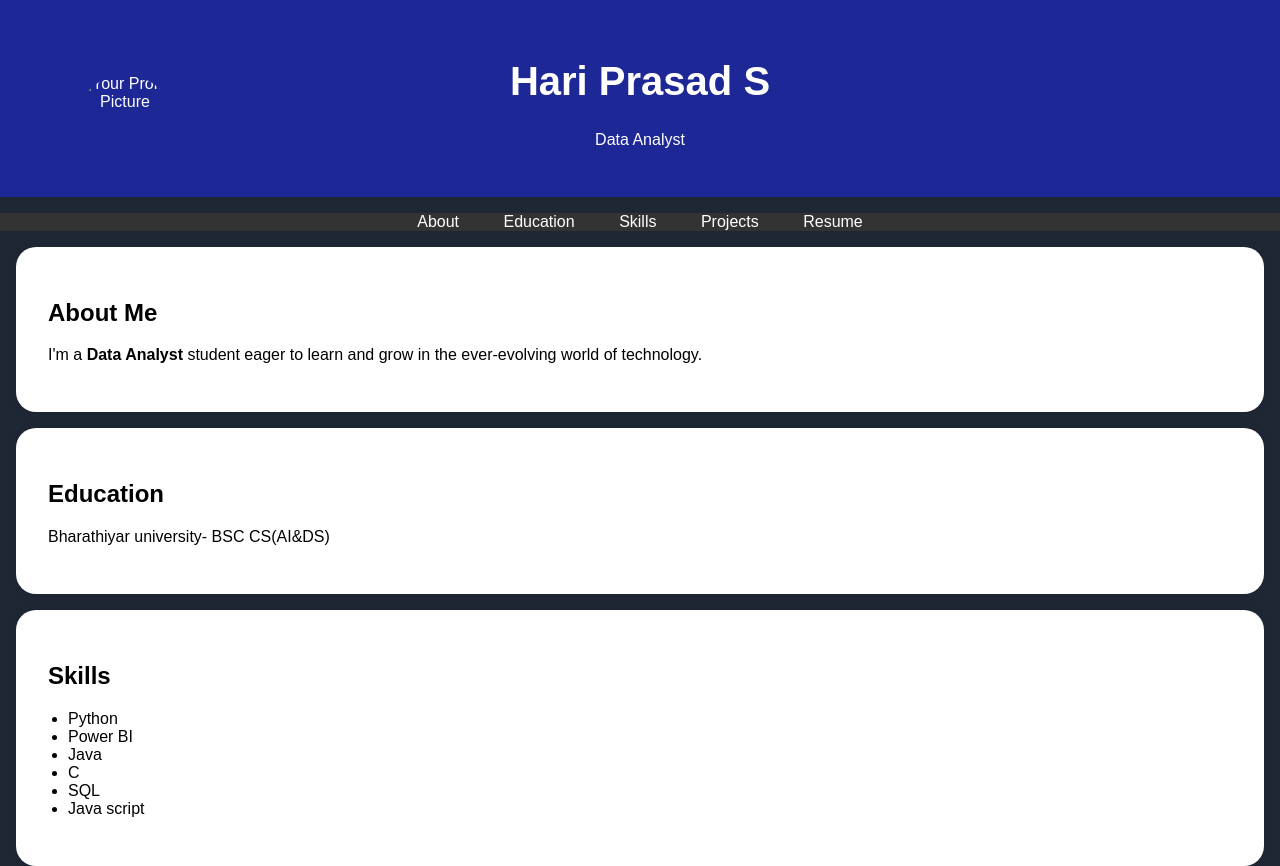
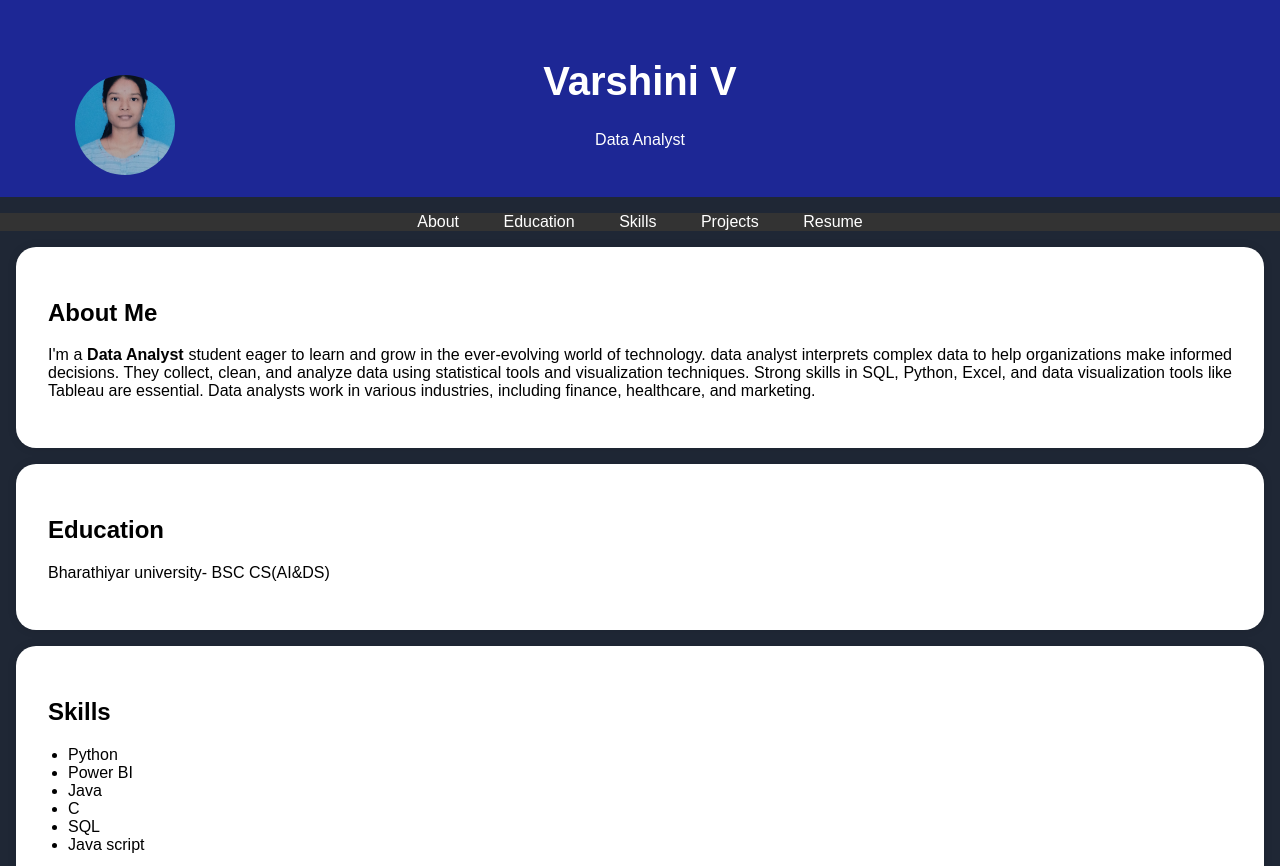
Before and after one commit to Varshini401/digital-portfolio, a plain HTML site: page index.html in a window 1280 px wide. Shown: the top 866 px of the page. Drawn offline with Linux system fonts and the light colour scheme.

Commit message:
Update index.html

```diff
--- a/index.html
+++ b/index.html
@@ -95,8 +95,8 @@
     <header>
         <div class="header-content">
             <!-- Add your profile picture here -->
-            <img src="passport photo.jpg" alt="Your Profile Picture" class="profile-picture">
-            <h1>Hari Prasad S</h1>
+            <img src="varshini passport_photo.jpg" alt="Your Profile Picture" class="profile-picture">
+            <h1>Varshini V</h1>
             <p>Data Analyst</p>
         </div>
     </header>
@@ -115,7 +115,7 @@
     <section id="about">
         <div class="section-content">
             <h2>About Me</h2>
-            <p>I'm a <b>Data Analyst</b> student eager to learn and grow in the ever-evolving world of technology.
+            <p>I'm a <b>Data Analyst</b> student eager to learn and grow in the ever-evolving world of technology.  data analyst interprets complex data to help organizations make informed decisions. They collect, clean, and analyze data using statistical tools and visualization techniques. Strong skills in SQL, Python, Excel, and data visualization tools like Tableau are essential. Data analysts work in various industries, including finance, healthcare, and marketing.
         </div>
     </section>
 
@@ -160,7 +160,7 @@
         <div class="section-content">
             <center>
             <h2>Resume</h2>
-            <a href="nowfil_Resume.pdf" target="_blank" class="download-button">Download CV</a>
+            <a href="VarshiniVResume.pdf" target="_blank" class="download-button">Download CV</a>
         </center>
         </div>
 
```
